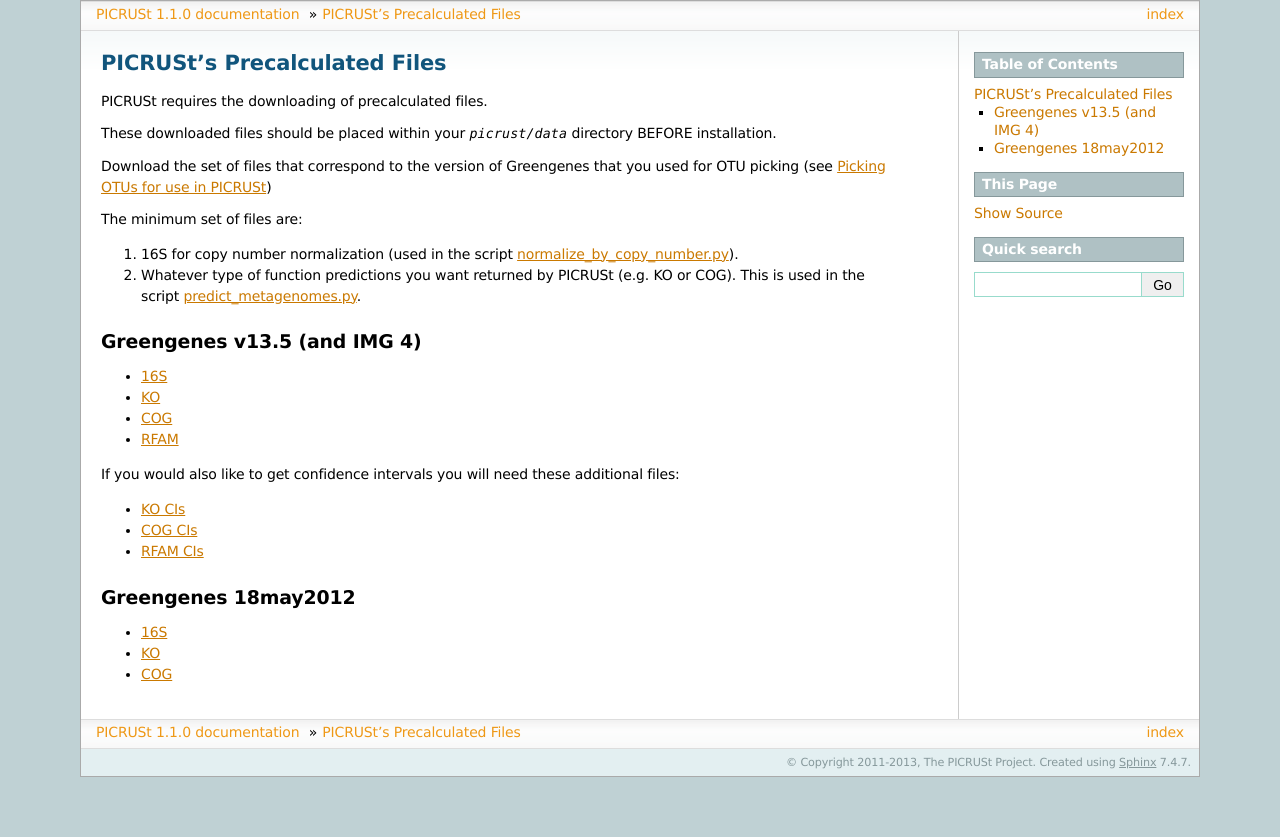
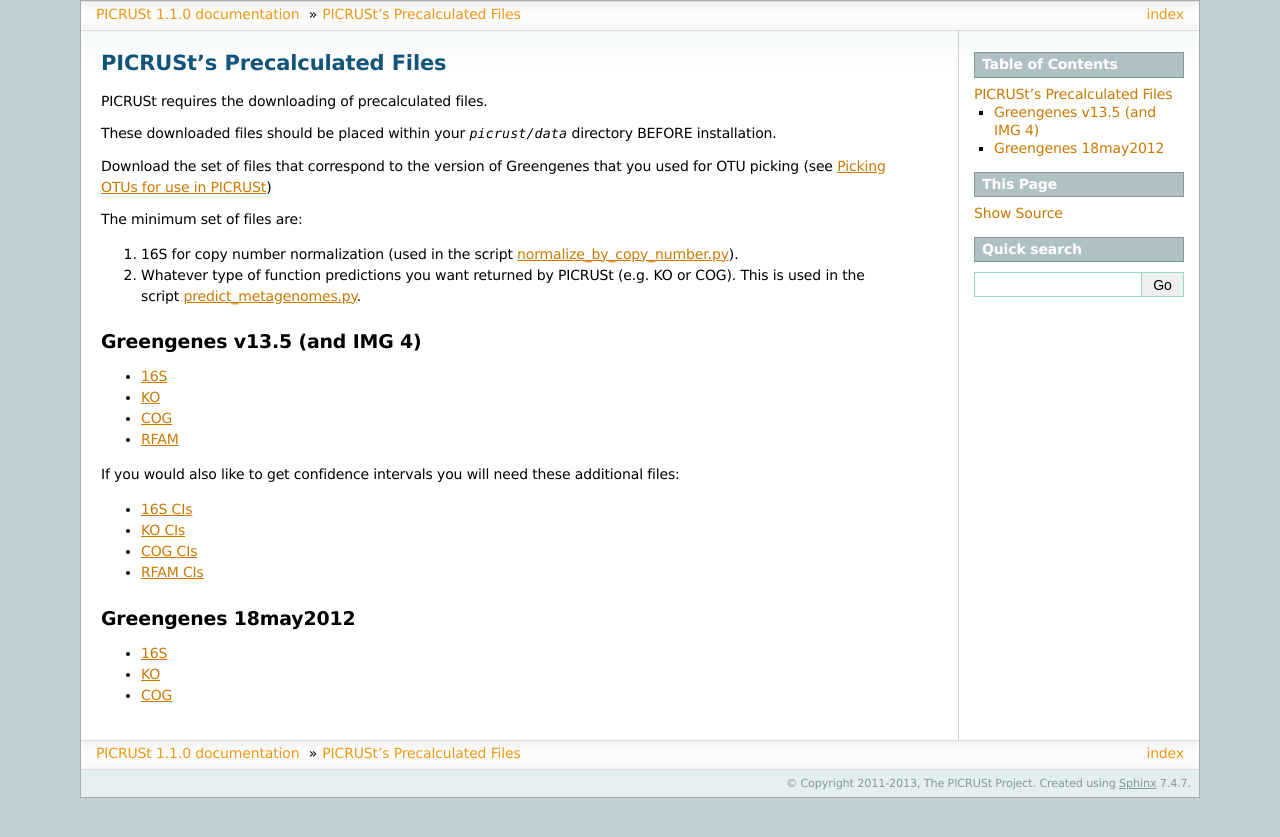
Before and after one commit to picrust/picrust, a Sphinx documentation site: the page built from doc/source/picrust_precalculated_files.rst, in a window 1280 px wide. Shown: the top 837 px of the page. Built offline with Sphinx 7.4.7, drawn with Linux system fonts in a browser that asks for light colours.

Commit message:
Update install documentation and precalculated files links

```diff
--- a/doc/source/picrust_precalculated_files.rst
+++ b/doc/source/picrust_precalculated_files.rst
@@ -19,21 +19,22 @@
 Greengenes v13.5 (and IMG 4)
 ----------------------------
 
-* `16S <ftp://ftp.microbio.me/pub/picrust-references/picrust-1.0.0/16S_13_5_precalculated.tab.gz>`__
-* `KO <ftp://ftp.microbio.me/pub/picrust-references/picrust-1.0.0/ko_13_5_precalculated.tab.gz>`__
-* `COG <ftp://ftp.microbio.me/pub/picrust-references/picrust-1.0.0/cog_13_5_precalculated.tab.gz>`__
-* `RFAM <ftp://ftp.microbio.me/pub/picrust-references/picrust-1.0.0/rfam_13_5_precalculated.tab.gz>`__
+* `16S <http://kronos.pharmacology.dal.ca/public_files/picrust/picrust_precalculated_v1.1.1/13_5/16S_13_5_precalculated.tab.gz>`__
+* `KO <http://kronos.pharmacology.dal.ca/public_files/picrust/picrust_precalculated_v1.1.1/13_5/ko_13_5_precalculated.tab.gz>`__
+* `COG <http://kronos.pharmacology.dal.ca/public_files/picrust/picrust_precalculated_v1.1.1/13_5/cog_13_5_precalculated.tab.gz>`__
+* `RFAM <http://kronos.pharmacology.dal.ca/public_files/picrust/picrust_precalculated_v1.1.1/13_5/rfam_13_5_precalculated.tab.gz>`__
 
 If you would also like to get confidence intervals you will need these additional files:
 
-* `KO CIs <ftp://ftp.microbio.me/pub/picrust-references/picrust-1.0.0/ko_13_5_precalculated_variances.tab.gz>`__
-* `COG CIs <ftp://ftp.microbio.me/pub/picrust-references/picrust-1.0.0/cog_13_5_precalculated_variances.tab.gz>`__
-* `RFAM CIs <ftp://ftp.microbio.me/pub/picrust-references/picrust-1.0.0/rfam_13_5_precalculated_variances.tab.gz>`__
+* `16S CIs <http://kronos.pharmacology.dal.ca/public_files/picrust/picrust_precalculated_v1.1.1/13_5/variances/16S_13_5_precalculated_variances.tab.gz>`__
+* `KO CIs <http://kronos.pharmacology.dal.ca/public_files/picrust/picrust_precalculated_v1.1.1/13_5/variances/ko_13_5_precalculated_variances.tab.gz>`__
+* `COG CIs <http://kronos.pharmacology.dal.ca/public_files/picrust/picrust_precalculated_v1.1.1/13_5/variances/cog_13_5_precalculated_variances.tab.gz>`__
+* `RFAM CIs <http://kronos.pharmacology.dal.ca/public_files/picrust/picrust_precalculated_v1.1.1/13_5/variances/rfam_13_5_precalculated_variances.tab.gz>`__
 
 
 Greengenes 18may2012
 --------------------
 
-* `16S <https://github.com/picrust/picrust/releases/download/0.9.2/16S_18may2012_precalculated.tab.gz>`__
-* `KO <https://github.com/picrust/picrust/releases/download/0.9.2/ko_18may2012_precalculated.tab.gz>`__
-* `COG <https://github.com/picrust/picrust/releases/download/0.9.2/cog_18may2012_precalculated.tab.gz>`__
+* `16S <http://kronos.pharmacology.dal.ca/public_files/picrust/picrust_precalculated_v1.1.1/18may2012/16S_18may2012_precalculated.tab.gz>`__
+* `KO <http://kronos.pharmacology.dal.ca/public_files/picrust/picrust_precalculated_v1.1.1/18may2012/ko_18may2012_precalculated.tab.gz>`__
+* `COG <http://kronos.pharmacology.dal.ca/public_files/picrust/picrust_precalculated_v1.1.1/18may2012/cog_18may2012_precalculated.tab.gz>`__
```
Also changed, not shown: doc/source/install.rst (+14 -12 lines).
